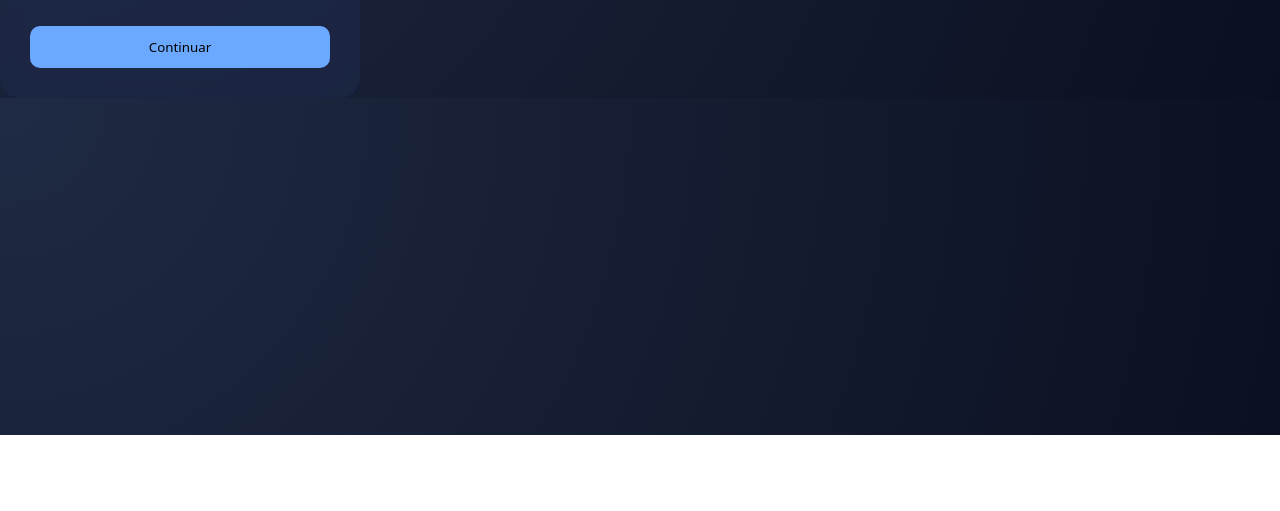
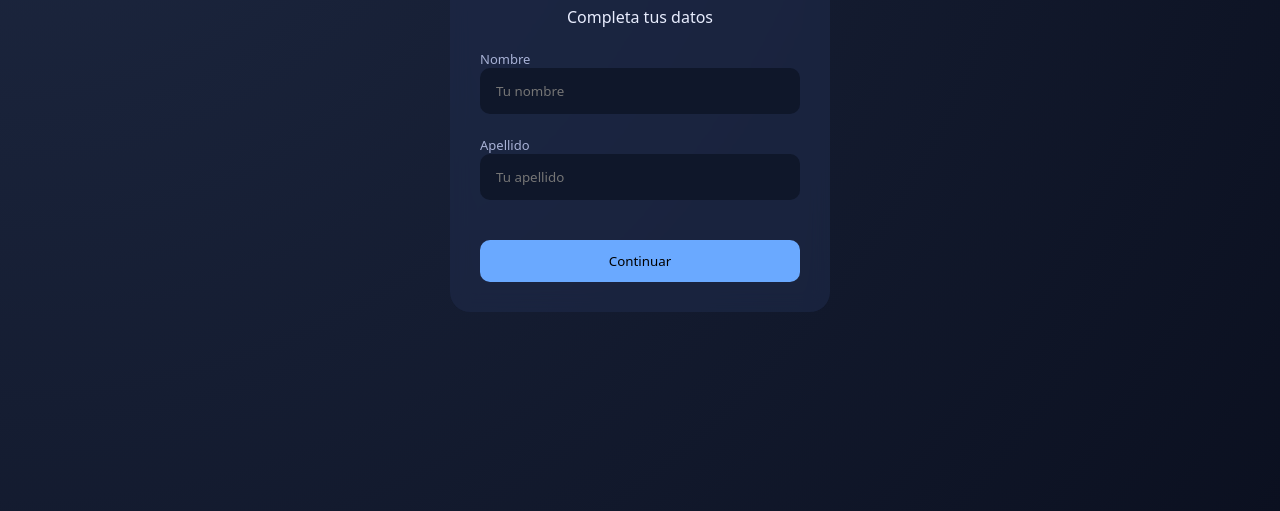
Before and after one commit to Santio0717/InstaHistory, a plain HTML site: page usuario.html in a window 1280 px wide. Shown: the part 365-876 px from the top of the page. Before the commit the page ends 800 px from the top, so only its background shows below. Drawn offline with Linux system fonts and the light colour scheme.

Commit message:
Update styles.css

```diff
--- a/css/styles.css
+++ b/css/styles.css
@@ -22,25 +22,28 @@
 color:var(--text);
 }
 
-body.login{
+/* ===== LOGIN FIX REAL ===== */
+
+.login-wrap{
+width:100%;
 display:flex;
 justify-content:center;
 align-items:center;
-height:100vh;
+min-height:100vh;
+padding:20px;
 }
 
-/* LOGIN */
-
 .card{
-width:360px;
+width:100%;
+max-width:380px;
 padding:30px;
 border-radius:20px;
 background:rgba(30,43,74,.6);
 backdrop-filter:blur(10px);
 display:flex;
 flex-direction:column;
-gap:20px;
-align-items:stretch; /* 👈 FIX */
+gap:22px;
+margin:0 auto;
 }
 
 .card h1,
@@ -53,28 +56,27 @@
 .form{
 display:flex;
 flex-direction:column;
-gap:16px;
+gap:18px;
 width:100%;
 }
 
 .field{
 display:flex;
 flex-direction:column;
-gap:8px;
+gap:10px;
 width:100%;
 }
 
 .form label{
 font-size:13px;
 color:var(--muted);
-margin-bottom:6px;
-padding-left:2px;
+margin-bottom:4px;
 }
 
-/* INPUTS */
+/* INPUTS FIX */
 
 input{
-padding:12px 16px;
+padding:14px 16px;
 border-radius:10px;
 border:none;
 background:#0f172a;
@@ -83,7 +85,7 @@
 outline:none;
 }
 
-/* BOTONES */
+/* BOTÓN LOGIN */
 
 .btn{
 padding:12px 16px;
@@ -102,7 +104,12 @@
 opacity:0.9;
 }
 
-/* TOPBAR */
+.btn.full{
+width:100%;
+margin-top:10px;
+}
+
+/* ===== TOPBAR ===== */
 
 .topbar{
 display:flex;
@@ -132,7 +139,7 @@
 border:1px solid #b91c1c;
 }
 
-/* PANEL */
+/* ===== PANEL ===== */
 
 .three-panels{
 display:grid;
@@ -156,13 +163,13 @@
 border-radius:20px;
 }
 
-/* ELEMENTOS */
+/* ===== ELEMENTOS ===== */
 
 .stack{
 display:flex;
 flex-direction:column;
 gap:12px;
-align-items:flex-start; /* 👈 IZQUIERDA */
+align-items:flex-start;
 }
 
 .stack.row-gap{
@@ -221,13 +228,13 @@
 color:var(--muted);
 }
 
-/* BOTONES EN FILA (IZQUIERDA) */
+/* BOTONES IZQUIERDA */
 
 .row.wrap{
 display:flex;
 flex-wrap:wrap;
 gap:12px;
-justify-content:flex-start; /* 👈 FIX */
+justify-content:flex-start;
 margin-top:10px;
 }
 
@@ -237,7 +244,7 @@
 padding:10px 16px;
 }
 
-/* SUBTÍTULOS */
+/* ===== SUBTÍTULOS ===== */
 
 .subtitle-box{
 min-height:3.2em;
@@ -248,7 +255,7 @@
 line-height:1.4;
 }
 
-/* PREVIEW */
+/* ===== PREVIEW ===== */
 
 .preview-column{
 padding:20px;
@@ -267,7 +274,7 @@
 align-items:center;
 }
 
-/* CONTENEDOR TIPO MUSEO */
+/* CONTENEDOR MUSEO */
 
 .previewStack{
 position:relative;
@@ -347,7 +354,7 @@
 gap:6px;
 }
 
-/* QR */
+/* ===== QR ===== */
 
 .card.wide{
 max-width:560px;
```
